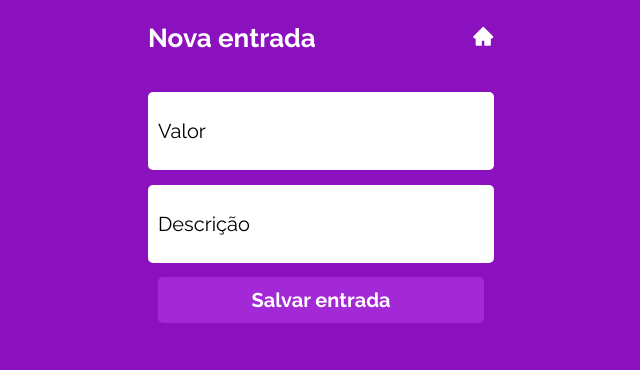
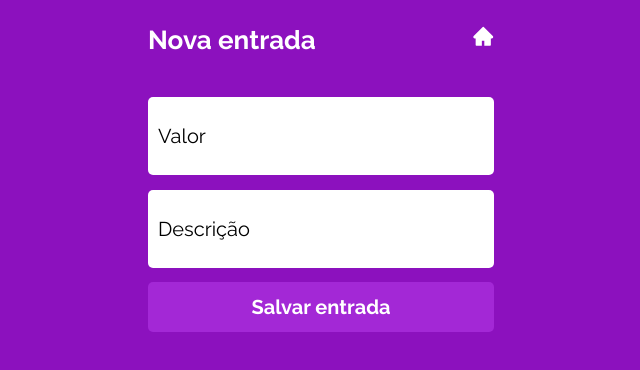
Before and after one commit to evelynmesquita/mywallet-front, a React (Create React App) app: page /new-entry in a window 1280 px wide. Shown: the top 370 px of the page, without its empty margins (319-959 px from the left). Built offline with nearby package versions, Linux system fonts and the light colour scheme; no server answers; a web font is replaced by a local one.

Commit message:
edit css3

```diff
--- a/src/components/AddNewValue.js
+++ b/src/components/AddNewValue.js
@@ -41,13 +41,14 @@ const NewEntryForm = styled.form`
             }
         }
         button {
-            width: 326px;
-            height: 46px;
+            width: 346px;
+            height: 50px;
             background-color: #A328D6;
             border-radius: 5px;
             display: flex;
             justify-content: center;
             align-items: center;
+            margin: auto;
             color: white;
             cursor: pointer;
             font-weight: 700;
--- a/src/pages/TransactionPageMinus.js
+++ b/src/pages/TransactionPageMinus.js
@@ -68,6 +68,12 @@ const TransactionsContainer = styled.main`
   h1 {
     align-self: flex-start;
     margin-bottom: 40px;
+    font-family: 'Raleway';
+    font-style: normal;
+    font-weight: 700;
+    font-size: 26px;
+    line-height: 31px;
+    color: #FFFFFF;
   }
 
   div {
--- a/src/pages/TransactionPagePlus.js
+++ b/src/pages/TransactionPagePlus.js
@@ -62,6 +62,12 @@ const TransactionsContainer = styled.main`
   h1 {
     align-self: flex-start;
     margin-bottom: 40px;
+    font-family: 'Raleway';
+    font-style: normal;
+    font-weight: 700;
+    font-size: 26px;
+    line-height: 31px;
+    color: #FFFFFF;
   }
 
   div {
```
